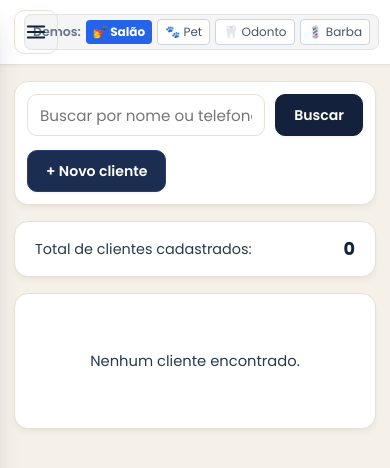
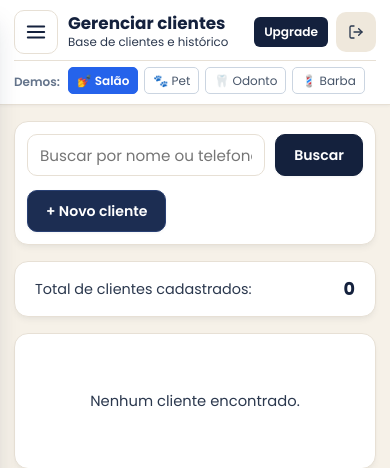
Before and after one commit to lucasdresler/alllogic-scheduler, a Flask app: page /admin/clientes in a window 390 px wide. Shown: the top 468 px of the page. Run offline with Flask 3, Linux system fonts and the light colour scheme; the visitor is signed in with stand-in values (Sample User, id 1); data that the repository does not hold is empty; some libraries are stand-ins or nearby versions.

Commit message:
fix(ui): adjust admin topbar on mobile to prevent hamburger overlapping demos

```diff
--- a/static/css/style.css
+++ b/static/css/style.css
@@ -1771,14 +1771,73 @@ table.tabela-agendamentos .col-acoes {
     border-bottom: 1px solid var(--border-subtle);
     padding: 14px 28px;
     display: flex;
-    align-items: center;
-    justify-content: space-between;
-    gap: 16px;
+    flex-direction: column;
+    gap: 0;
     position: sticky;
     top: 0;
     z-index: 90;
     box-shadow: var(--shadow-sm);
 }
+
+.topbar-row-principal {
+    display: flex;
+    align-items: center;
+    justify-content: space-between;
+    width: 100%;
+    gap: 16px;
+}
+
+.seletor-demo-admin {
+    display: inline-flex;
+    align-items: center;
+    gap: 0.35rem;
+    font-size: 0.78rem;
+    background: rgba(0, 0, 0, 0.04);
+    padding: 0.25rem 0.5rem;
+    border-radius: 8px;
+    border: 1px solid rgba(0, 0, 0, 0.08);
+}
+
+.demo-label {
+    color: #64748b;
+    font-weight: 600;
+    font-size: 0.75rem;
+    flex-shrink: 0;
+}
+
+.btn-demo-item {
+    text-decoration: none;
+    padding: 0.22rem 0.5rem;
+    border-radius: 5px;
+    font-size: 0.75rem;
+    color: #475569;
+    background: #ffffff;
+    border: 1px solid #cbd5e1;
+    white-space: nowrap;
+    transition: all 0.15s ease-in-out;
+    display: inline-flex;
+    align-items: center;
+    gap: 0.2rem;
+    flex-shrink: 0;
+}
+
+.btn-demo-item:hover {
+    background: #f1f5f9;
+    border-color: #94a3b8;
+    color: #1e293b;
+}
+
+.btn-demo-item.ativo {
+    color: #ffffff !important;
+    background: #2563eb !important;
+    border-color: #2563eb !important;
+    font-weight: 600;
+}
+
+.topbar-row-demos-mobile {
+    display: none;
+}
+
 
 .topbar-left {
     display: flex;
@@ -2181,7 +2240,15 @@ table.tabela-agendamentos .col-acoes {
 /* Responsividade Mobile para Dashboard, Abas e Controles (<= 768px) */
 @media (max-width: 768px) {
     .admin-topbar {
-        padding: 10px 14px;
+        padding: 10px 14px 8px;
+        gap: 6px;
+    }
+
+    .topbar-row-principal {
+        display: flex;
+        align-items: center;
+        justify-content: space-between;
+        width: 100%;
         gap: 10px;
     }
 
@@ -2230,6 +2297,35 @@ table.tabela-agendamentos .col-acoes {
         align-items: center;
         gap: 8px;
         flex-shrink: 0;
+    }
+
+    .seletor-demo-desktop {
+        display: none !important;
+    }
+
+    .topbar-row-demos-mobile {
+        display: flex;
+        align-items: center;
+        gap: 8px;
+        width: 100%;
+        padding-top: 6px;
+        border-top: 1px solid var(--border-subtle);
+        overflow: hidden;
+    }
+
+    .demos-scroll-wrapper {
+        display: flex;
+        align-items: center;
+        gap: 6px;
+        overflow-x: auto;
+        -webkit-overflow-scrolling: touch;
+        scrollbar-width: none;
+        width: 100%;
+        padding-bottom: 2px;
+    }
+
+    .demos-scroll-wrapper::-webkit-scrollbar {
+        display: none;
     }
 
     .badge-plano-ativo {
--- a/templates/base_admin.html
+++ b/templates/base_admin.html
@@ -108,6 +108,7 @@
     <div class="admin-main">
         <!-- Topbar com botão mobile e atalhos -->
         <header class="admin-topbar">
+            <div class="topbar-row-principal">
                 <div class="topbar-left">
                     <button type="button" class="btn-menu-mobile" id="btn-menu-mobile" aria-label="Abrir menu de navegação" aria-expanded="false" aria-controls="admin-sidebar">
                         <svg width="22" height="22" viewBox="0 0 24 24" fill="none" stroke="currentColor" stroke-width="2" stroke-linecap="round" stroke-linejoin="round" aria-hidden="true"><line x1="3" y1="12" x2="21" y2="12"></line><line x1="3" y1="6" x2="21" y2="6"></line><line x1="3" y1="18" x2="21" y2="18"></line></svg>
@@ -119,12 +120,12 @@
                 </div>
                 <div class="topbar-right">
                     {% if eh_demo or (estabelecimento_id in [1, 3, 4, 5]) %}
-                <div class="seletor-demo-admin" style="display: inline-flex; align-items: center; gap: 0.3rem; font-size: 0.78rem; background: rgba(0,0,0,0.04); padding: 0.25rem 0.5rem; border-radius: 8px; border: 1px solid rgba(0,0,0,0.08); margin-right: 0.5rem;">
-                    <span style="color: #64748b; font-weight: 600;">Demos:</span>
-                    <a href="{{ url_for('admin_acesso_demo', slug='default') }}" style="text-decoration: none; padding: 0.2rem 0.45rem; border-radius: 4px; font-size: 0.75rem; {% if estabelecimento_id == 1 %}color: #fff; background: #2563eb; font-weight: bold;{% else %}color: #475569; background: #fff; border: 1px solid #cbd5e1;{% endif %}" title="Alternar para Painel do Salão Premium">💅 Salão</a>
-                    <a href="{{ url_for('admin_acesso_demo', slug='petshop') }}" style="text-decoration: none; padding: 0.2rem 0.45rem; border-radius: 4px; font-size: 0.75rem; {% if estabelecimento_slug == 'petshop' %}color: #fff; background: #2563eb; font-weight: bold;{% else %}color: #475569; background: #fff; border: 1px solid #cbd5e1;{% endif %}" title="Alternar para Painel do Pet Spa & Care">🐾 Pet</a>
-                    <a href="{{ url_for('admin_acesso_demo', slug='clinica-odonto') }}" style="text-decoration: none; padding: 0.2rem 0.45rem; border-radius: 4px; font-size: 0.75rem; {% if estabelecimento_slug == 'clinica-odonto' %}color: #fff; background: #2563eb; font-weight: bold;{% else %}color: #475569; background: #fff; border: 1px solid #cbd5e1;{% endif %}" title="Alternar para Painel da OdontoPrime">🦷 Odonto</a>
-                    <a href="{{ url_for('admin_acesso_demo', slug='barbearia') }}" style="text-decoration: none; padding: 0.2rem 0.45rem; border-radius: 4px; font-size: 0.75rem; {% if estabelecimento_slug == 'barbearia' %}color: #fff; background: #2563eb; font-weight: bold;{% else %}color: #475569; background: #fff; border: 1px solid #cbd5e1;{% endif %}" title="Alternar para Painel da Barbearia">💈 Barba</a>
+                    <div class="seletor-demo-admin seletor-demo-desktop" aria-label="Demonstrações disponíveis">
+                        <span class="demo-label">Demos:</span>
+                        <a href="{{ url_for('admin_acesso_demo', slug='default') }}" class="btn-demo-item{% if estabelecimento_id == 1 %} ativo{% endif %}" title="Alternar para Painel do Salão Premium">💅 Salão</a>
+                        <a href="{{ url_for('admin_acesso_demo', slug='petshop') }}" class="btn-demo-item{% if estabelecimento_slug == 'petshop' %} ativo{% endif %}" title="Alternar para Painel do Pet Spa & Care">🐾 Pet</a>
+                        <a href="{{ url_for('admin_acesso_demo', slug='clinica-odonto') }}" class="btn-demo-item{% if estabelecimento_slug == 'clinica-odonto' %} ativo{% endif %}" title="Alternar para Painel da OdontoPrime">🦷 Odonto</a>
+                        <a href="{{ url_for('admin_acesso_demo', slug='barbearia') }}" class="btn-demo-item{% if estabelecimento_slug == 'barbearia' %} ativo{% endif %}" title="Alternar para Painel da Barbearia">💈 Barba</a>
                     </div>
                     {% endif %}
                     {% if plano_config %}
@@ -147,6 +148,19 @@
                         <span class="btn-logout-texto">Sair</span>
                     </a>
                 </div>
+            </div>
+
+            {% if eh_demo or (estabelecimento_id in [1, 3, 4, 5]) %}
+            <div class="topbar-row-demos-mobile" aria-label="Demonstrações disponíveis">
+                <span class="demo-label">Demos:</span>
+                <div class="demos-scroll-wrapper">
+                    <a href="{{ url_for('admin_acesso_demo', slug='default') }}" class="btn-demo-item{% if estabelecimento_id == 1 %} ativo{% endif %}">💅 Salão</a>
+                    <a href="{{ url_for('admin_acesso_demo', slug='petshop') }}" class="btn-demo-item{% if estabelecimento_slug == 'petshop' %} ativo{% endif %}">🐾 Pet</a>
+                    <a href="{{ url_for('admin_acesso_demo', slug='clinica-odonto') }}" class="btn-demo-item{% if estabelecimento_slug == 'clinica-odonto' %} ativo{% endif %}">🦷 Odonto</a>
+                    <a href="{{ url_for('admin_acesso_demo', slug='barbearia') }}" class="btn-demo-item{% if estabelecimento_slug == 'barbearia' %} ativo{% endif %}">💈 Barba</a>
+                </div>
+            </div>
+            {% endif %}
         </header>
 
         <!-- Corpo Principal do Conteúdo -->
```
Lines whose indentation alone changed are shown as unchanged.
